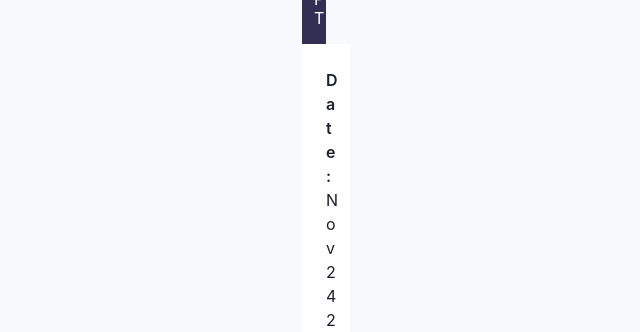
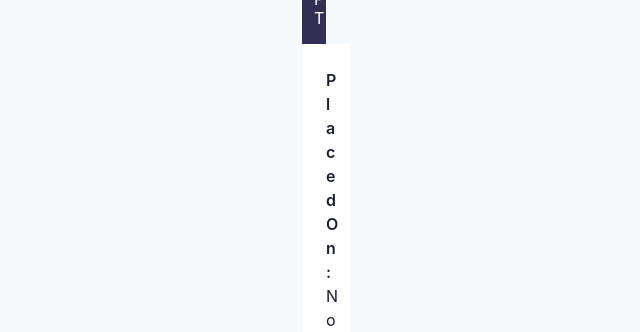
Before and after one commit to elysiagabe/magic-potions, a React (Create React App) app in the folder client/: page /success in a window 1280 px wide. Shown: the part 162-494 px from the top of the page, without its empty margins (337-977 px from the left). Built offline with nearby package versions, Linux system fonts and the light colour scheme.

Commit message:
Small copy changes

```diff
--- a/client/src/pages/OrderConfirmation.js
+++ b/client/src/pages/OrderConfirmation.js
@@ -15,11 +15,11 @@ const OrderConfirmation = ({ orderInfo, orderId }) => {
                 <Heading size="sm" textTransform="uppercase" letterSpacing=".1rem" color="white" fontWeight="400" >Receipt</Heading>
             </Box>
             <Box bg="white" p={6}>
-                <Text mb={4}><Box as="span" fontWeight="600">Date:</Box> {date}</Text>
+                <Text mb={4}><Box as="span" fontWeight="600">Placed On:</Box> {date}</Text>
                 {orderInfo.address ?
                     <Flex flexDirection="column">
                         <Text mb={4}><Box as="span" fontWeight="600">Order ID:</Box> {orderId}</Text>
-                        <Text mb={4}>{orderInfo.quantity} magic potion(s)</Text>
+                        <Text mb={4}><Box as="span" fontWeight="600">Items: </Box>{orderInfo.quantity} magic potion(s)</Text>
                         <Text mb={4}><Box as="span" fontWeight="600">Total:</Box> ${orderInfo.total}</Text>
                         <Text fontWeight="600">Billed To: </Text>
                         <Flex flexDirection="column" mb={4}>
```
